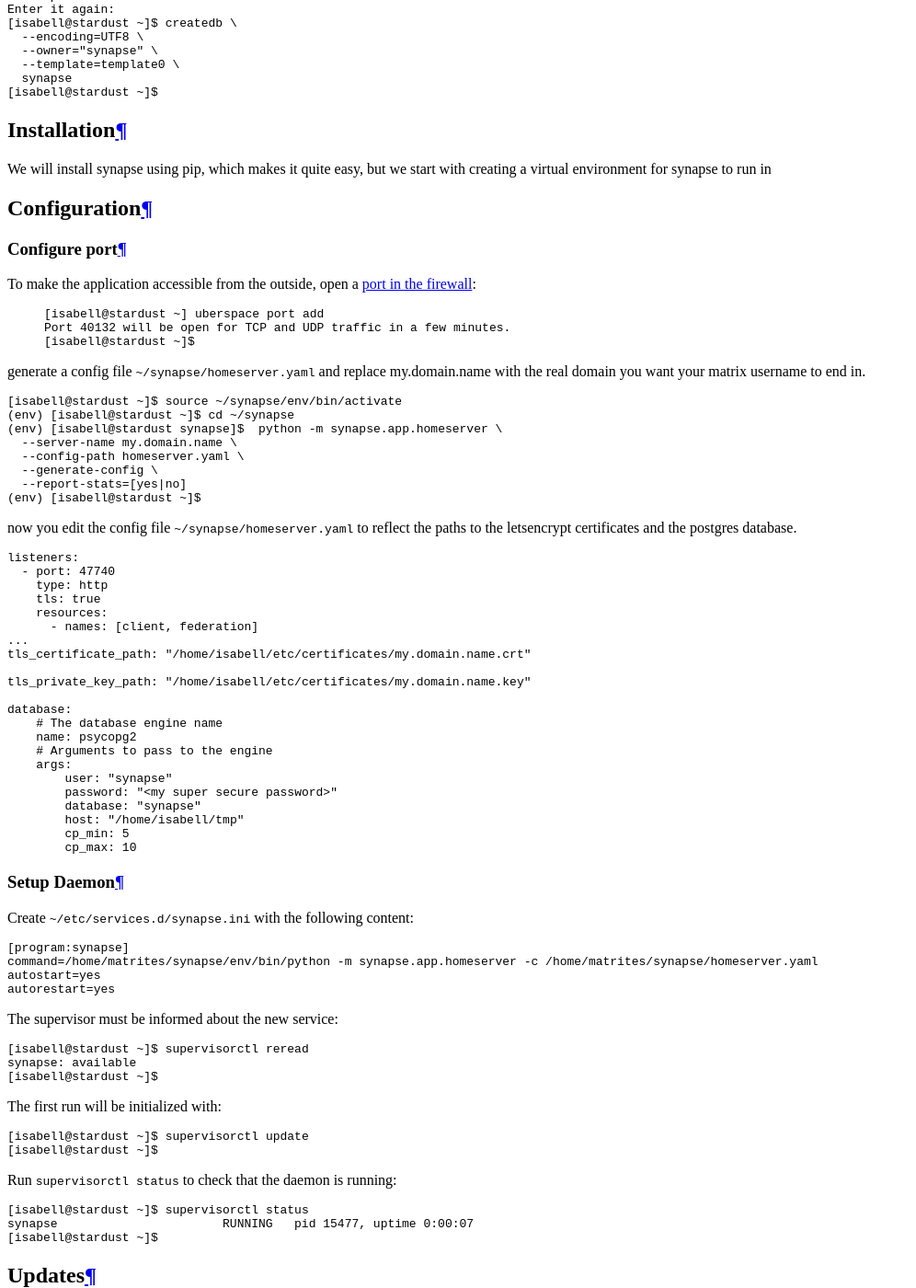
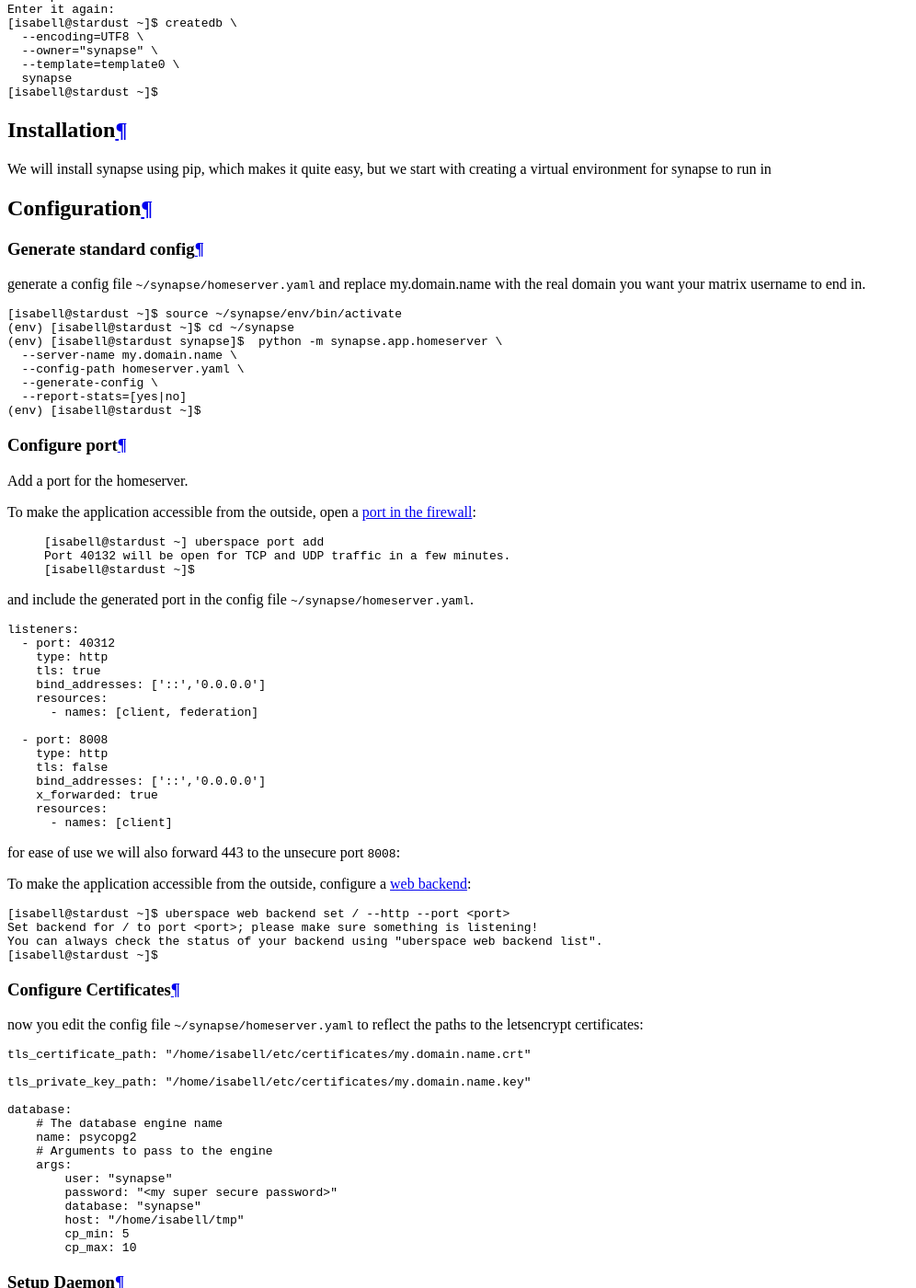
Before and after one commit to Uberspace/lab, a Sphinx documentation site: the page built from source/guide_synapse.rst, in a window 1280 px wide and 1400 px high, scrolled down 2911 px. Shown: the whole window at 92% size, without its empty margins (0-996 px from the left). Built offline with Sphinx 7.4.7 and the Read the Docs theme 2.0.0, drawn with Linux system fonts in a browser that asks for light colours.

Commit message:
added a dedicated client port using the web backend

```diff
--- a/source/guide_synapse.rst
+++ b/source/guide_synapse.rst
@@ -198,10 +198,8 @@
 Configuration
 =============
 
-Configure port
---------------
-
-.. include:: includes/open-port.rst
+Generate standard config
+------------------------
 
 generate a config file ``~/synapse/homeserver.yaml`` and replace my.domain.name with the real domain you want your matrix username to end in.
 
@@ -216,17 +214,44 @@
     --report-stats=[yes|no]
   (env) [isabell@stardust ~]$
 
-now you edit the config file ``~/synapse/homeserver.yaml`` to reflect the paths to the letsencrypt certificates and the postgres database.
+Configure port
+--------------
+Add a port for the homeserver.
+
+.. include:: includes/open-port.rst
+
+and include the generated port in the config file ``~/synapse/homeserver.yaml``.
 
 .. code-block:: yaml
 
     listeners:
-      - port: 47740
+      - port: 40312
         type: http
         tls: true
+        bind_addresses: ['::','0.0.0.0']
         resources:
           - names: [client, federation]
-    ...
+
+      - port: 8008
+        type: http
+        tls: false
+        bind_addresses: ['::','0.0.0.0']
+        x_forwarded: true
+        resources:
+          - names: [client]
+
+for ease of use we will also forward 443 to the unsecure port ``8008``:
+
+.. include:: includes/web-backend.rst
+
+
+Configure Certificates
+----------------------
+
+now you edit the config file ``~/synapse/homeserver.yaml`` to reflect the paths to the letsencrypt certificates:
+
+.. code-block:: yaml
+
     tls_certificate_path: "/home/isabell/etc/certificates/my.domain.name.crt"
 
     tls_private_key_path: "/home/isabell/etc/certificates/my.domain.name.key"
```
